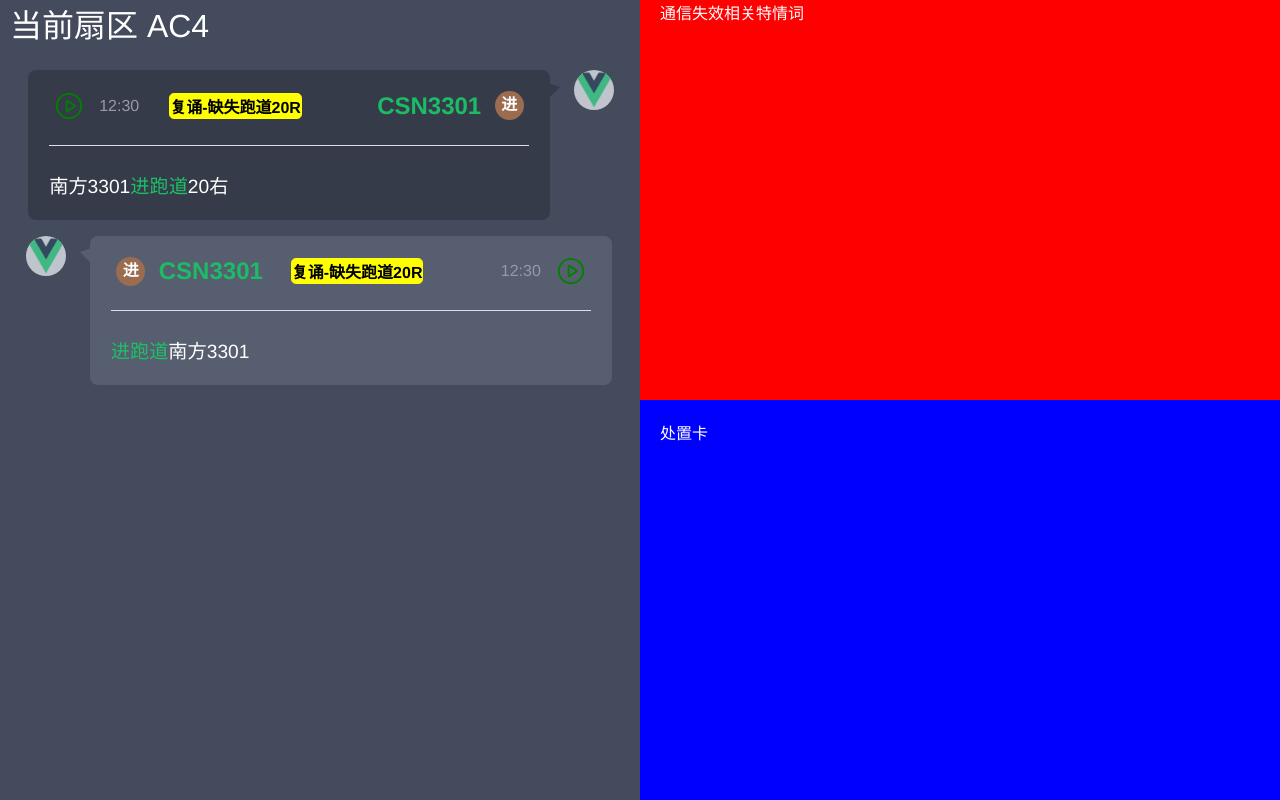
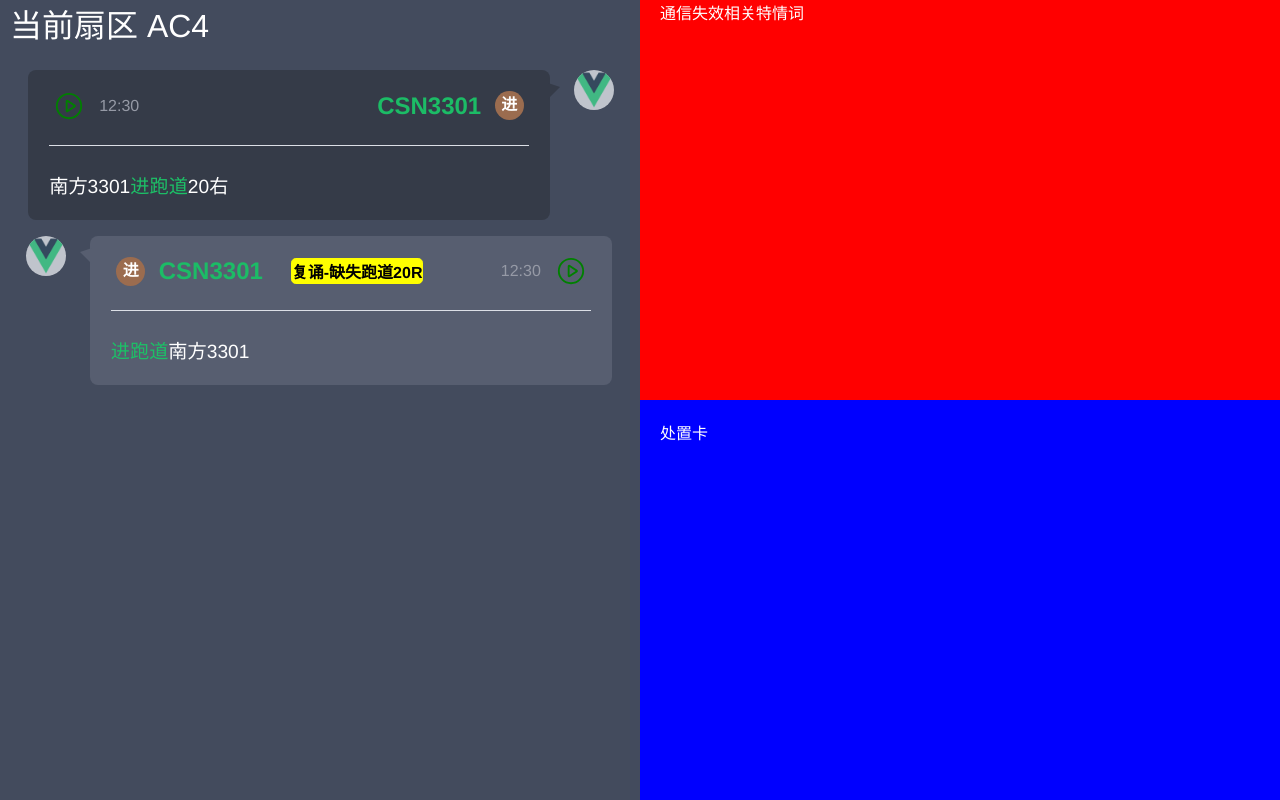
Before and after one commit to chenzhHHH/control-voice, a Vue app in the folder control-speech/: page / in a window 1280 px wide. Built offline with nearby package versions, Linux system fonts and the light colour scheme.

Commit message:
control-speech - enhance css

```diff
--- a/control-speech/src/views/SectorChat.vue
+++ b/control-speech/src/views/SectorChat.vue
@@ -24,7 +24,7 @@ export default {
         {
           isSelf: true,
           chatTime: "12:30",
-          tag: "复诵-缺失跑道20R",
+          tag: "",
           callsign: "CSN3301",
           signal: "进",
           discribe: "南方3301<span style='color:#1dbf67'>进跑道</span>20右",
```
